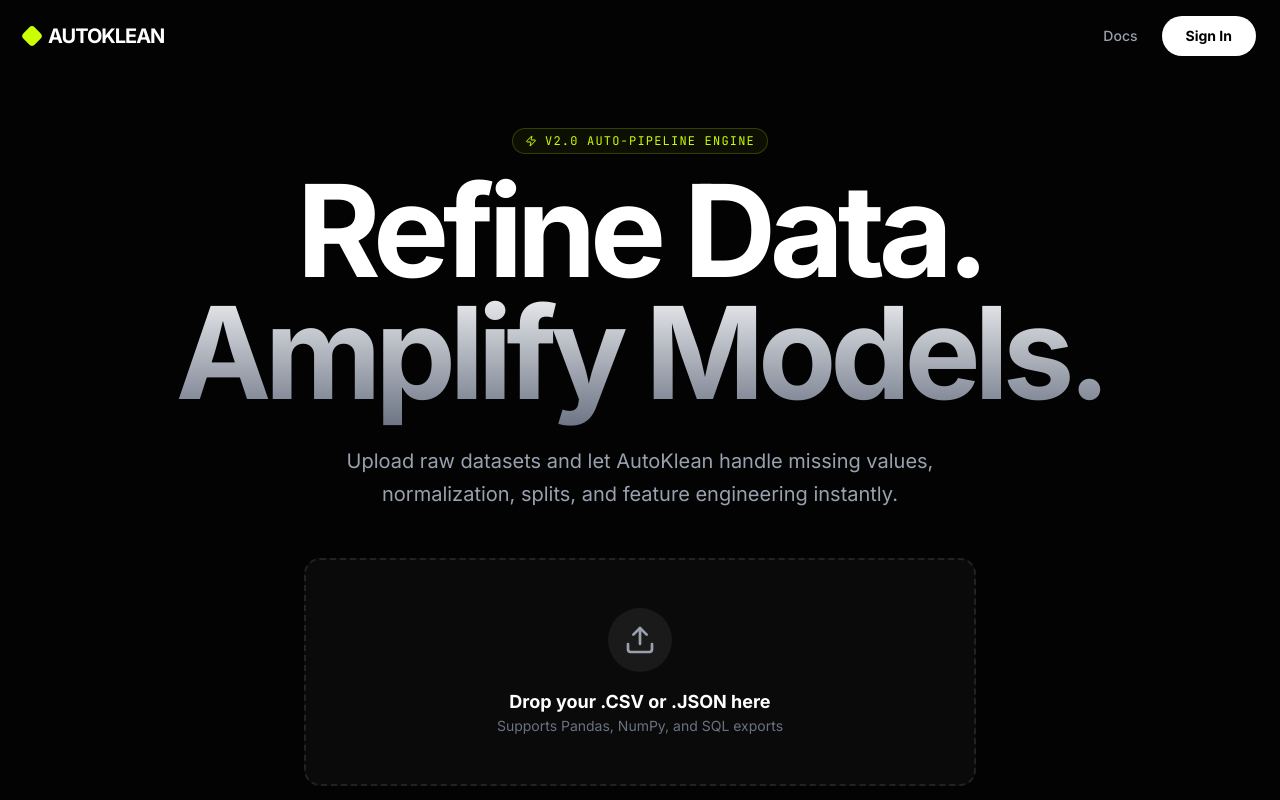
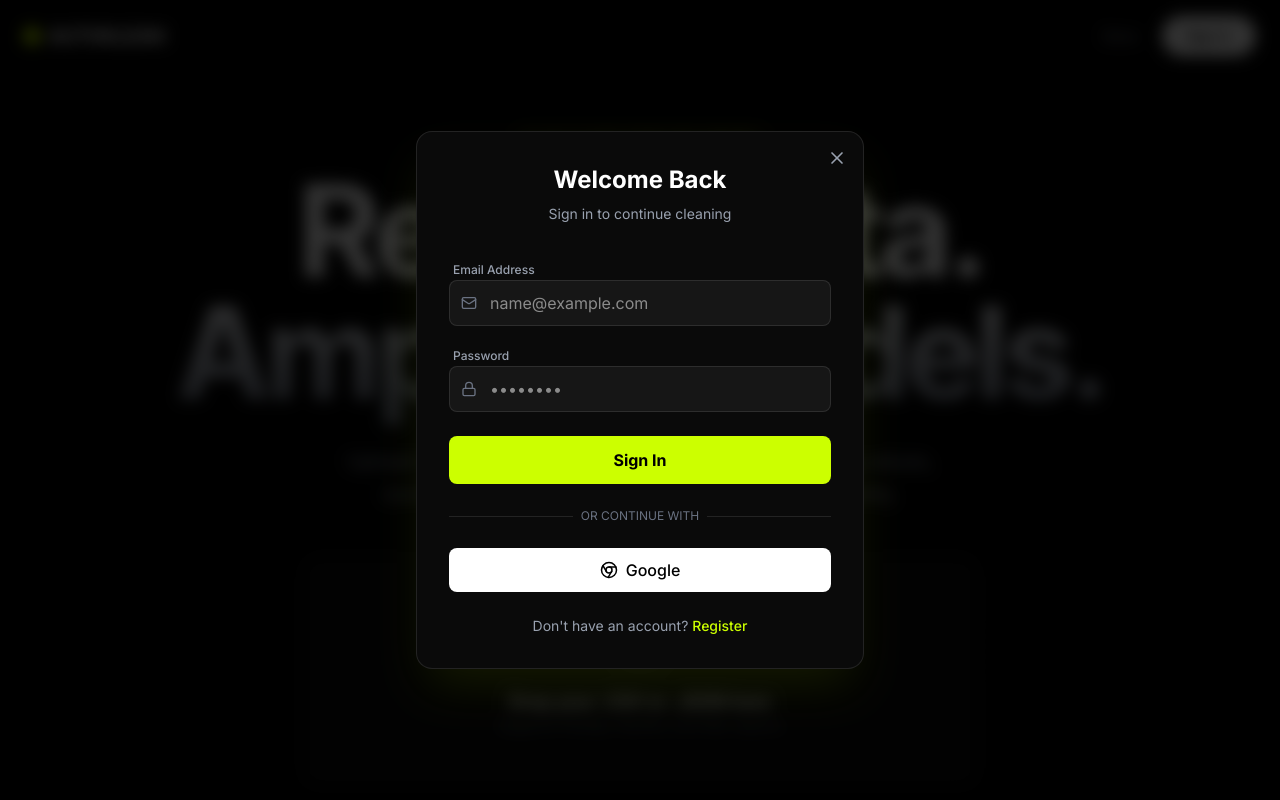
Before and after one commit to mohamedirsath07/autonomous_cleaning_dataset, a React (Vite) app in the folder frontend/: page / in a window 1280 px wide. Both pictures are taken after a click on the button "Sign In". Shown: the top 800 px of the page. Built offline with nearby package versions, Linux system fonts and the light colour scheme; no server answers.

Commit message:
Add Authentication Modal with Sign In, Register, and Google Auth UI

```diff
--- a/frontend/src/App.jsx
+++ b/frontend/src/App.jsx
@@ -16,6 +16,7 @@ import {
   FileCheck,
   Activity
 } from 'lucide-react';
+import AuthModal from './components/AuthModal';
 
 // API URL - uses environment variable in production, localhost in development
 const API_URL = import.meta.env.VITE_API_URL || 'http://127.0.0.1:5000';
@@ -23,6 +24,10 @@ const API_URL = import.meta.env.VITE_API_URL || 'http://127.0.0.1:5000';
 const AutoKlean = () => {
   const [scrollY, setScrollY] = useState(0);
   const [activeTab, setActiveTab] = useState('config');
+
+  // Auth State
+  const [showAuthModal, setShowAuthModal] = useState(false);
+  const [user, setUser] = useState(null);
 
   // Data States
   const [file, setFile] = useState(null);
@@ -53,6 +58,12 @@ const AutoKlean = () => {
     window.addEventListener('scroll', handleScroll, { passive: true });
     return () => window.removeEventListener('scroll', handleScroll);
   }, []);
+
+  // Handle Login
+  const handleLogin = (userData) => {
+    setUser(userData);
+    setShowAuthModal(false);
+  };
 
   // Handle File Upload
   const handleFileChange = async (e) => {
@@ -157,7 +168,24 @@ const AutoKlean = () => {
           </div>
           <div className="flex items-center gap-6">
             <button className="text-sm font-medium text-gray-400 hover:text-white transition-colors">Docs</button>
-            <button className="px-6 py-2.5 text-sm font-bold bg-white text-black rounded-full hover:bg-[#ccff00] transition-colors">Sign In</button>
+            {user ? (
+              <div className="flex items-center gap-3">
+                <span className="text-sm font-medium text-white">{user.name}</span>
+                <button
+                  onClick={() => setUser(null)}
+                  className="px-6 py-2.5 text-sm font-bold bg-white/10 text-white rounded-full hover:bg-white/20 transition-colors"
+                >
+                  Sign Out
+                </button>
+              </div>
+            ) : (
+              <button
+                onClick={() => setShowAuthModal(true)}
+                className="px-6 py-2.5 text-sm font-bold bg-white text-black rounded-full hover:bg-[#ccff00] transition-colors"
+              >
+                Sign In
+              </button>
+            )}
           </div>
         </div>
       </nav>
@@ -545,6 +573,12 @@ const AutoKlean = () => {
       <footer className="border-t border-white/10 py-12 text-center text-gray-500 text-sm bg-black">
         <p>AUTOKLEAN v1.0 • AUTO-CLEANING ENGINE</p>
       </footer>
+
+      <AuthModal
+        isOpen={showAuthModal}
+        onClose={() => setShowAuthModal(false)}
+        onLogin={handleLogin}
+      />
     </div>
   );
 };
--- /dev/null
+++ b/frontend/src/components/AuthModal.jsx
@@ -0,0 +1,125 @@
+import React, { useState } from 'react';
+import { X, Mail, Lock, User, Chrome } from 'lucide-react';
+
+const AuthModal = ({ isOpen, onClose, onLogin }) => {
+  const [isRegistering, setIsRegistering] = useState(false);
+  const [email, setEmail] = useState('');
+  const [password, setPassword] = useState('');
+  const [name, setName] = useState('');
+
+  if (!isOpen) return null;
+
+  const handleSubmit = (e) => {
+    e.preventDefault();
+    // TODO: Implement actual API call
+    // For now, mock login
+    onLogin({ name: name || email.split('@')[0], email });
+    onClose();
+  };
+
+  return (
+    <div className="fixed inset-0 z-50 flex items-center justify-center bg-black/80 backdrop-blur-sm">
+      <div className="bg-[#0a0a0a] border border-white/10 rounded-2xl w-full max-w-md p-8 relative shadow-2xl shadow-[#ccff00]/10 animate-in fade-in zoom-in duration-200">
+        <button
+          onClick={onClose}
+          className="absolute top-4 right-4 text-gray-400 hover:text-white transition-colors"
+        >
+          <X size={20} />
+        </button>
+
+        <div className="text-center mb-8">
+          <h2 className="text-2xl font-bold text-white mb-2">
+            {isRegistering ? 'Create Account' : 'Welcome Back'}
+          </h2>
+          <p className="text-gray-400 text-sm">
+            {isRegistering ? 'Join AutoKlean today' : 'Sign in to continue cleaning'}
+          </p>
+        </div>
+
+        <form onSubmit={handleSubmit} className="space-y-4">
+          {isRegistering && (
+            <div className="space-y-1">
+              <label className="text-xs font-medium text-gray-400 ml-1">Full Name</label>
+              <div className="relative">
+                <User className="absolute left-3 top-1/2 -translate-y-1/2 text-gray-500" size={16} />
+                <input
+                  type="text"
+                  value={name}
+                  onChange={(e) => setName(e.target.value)}
+                  className="w-full bg-white/5 border border-white/10 rounded-lg py-2.5 pl-10 pr-4 text-white focus:outline-none focus:border-[#ccff00]/50 focus:ring-1 focus:ring-[#ccff00]/50 transition-all"
+                  placeholder="John Doe"
+                  required={isRegistering}
+                />
+              </div>
+            </div>
+          )}
+
+          <div className="space-y-1">
+            <label className="text-xs font-medium text-gray-400 ml-1">Email Address</label>
+            <div className="relative">
+              <Mail className="absolute left-3 top-1/2 -translate-y-1/2 text-gray-500" size={16} />
+              <input
+                type="email"
+                value={email}
+                onChange={(e) => setEmail(e.target.value)}
+                className="w-full bg-white/5 border border-white/10 rounded-lg py-2.5 pl-10 pr-4 text-white focus:outline-none focus:border-[#ccff00]/50 focus:ring-1 focus:ring-[#ccff00]/50 transition-all"
+                placeholder="name@example.com"
+                required
+              />
+            </div>
+          </div>
+
+          <div className="space-y-1">
+            <label className="text-xs font-medium text-gray-400 ml-1">Password</label>
+            <div className="relative">
+              <Lock className="absolute left-3 top-1/2 -translate-y-1/2 text-gray-500" size={16} />
+              <input
+                type="password"
+                value={password}
+                onChange={(e) => setPassword(e.target.value)}
+                className="w-full bg-white/5 border border-white/10 rounded-lg py-2.5 pl-10 pr-4 text-white focus:outline-none focus:border-[#ccff00]/50 focus:ring-1 focus:ring-[#ccff00]/50 transition-all"
+                placeholder="••••••••"
+                required
+              />
+            </div>
+          </div>
+
+          <button
+            type="submit"
+            className="w-full bg-[#ccff00] text-black font-bold py-3 rounded-lg hover:bg-[#b3e600] transition-all hover:scale-[1.02] mt-2"
+          >
+            {isRegistering ? 'Create Account' : 'Sign In'}
+          </button>
+        </form>
+
+        <div className="relative my-6">
+          <div className="absolute inset-0 flex items-center">
+            <div className="w-full border-t border-white/10"></div>
+          </div>
+          <div className="relative flex justify-center text-xs uppercase">
+            <span className="bg-[#0a0a0a] px-2 text-gray-500">Or continue with</span>
+          </div>
+        </div>
+
+        <button className="w-full bg-white text-black font-medium py-2.5 rounded-lg hover:bg-gray-100 transition-all flex items-center justify-center gap-2">
+          <Chrome size={18} />
+          Google
+        </button>
+
+        <div className="text-center mt-6">
+          <p className="text-gray-400 text-sm">
+            {isRegistering ? 'Already have an account?' : "Don't have an account?"}{' '}
+            <button
+              onClick={() => setIsRegistering(!isRegistering)}
+              className="text-[#ccff00] hover:underline font-medium"
+            >
+              {isRegistering ? 'Sign In' : 'Register'}
+            </button>
+          </p>
+        </div>
+      </div>
+    </div>
+  );
+};
+
+export default AuthModal;
```
